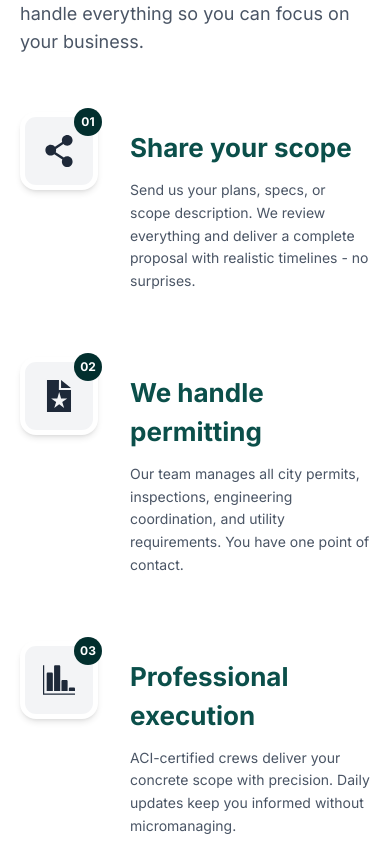
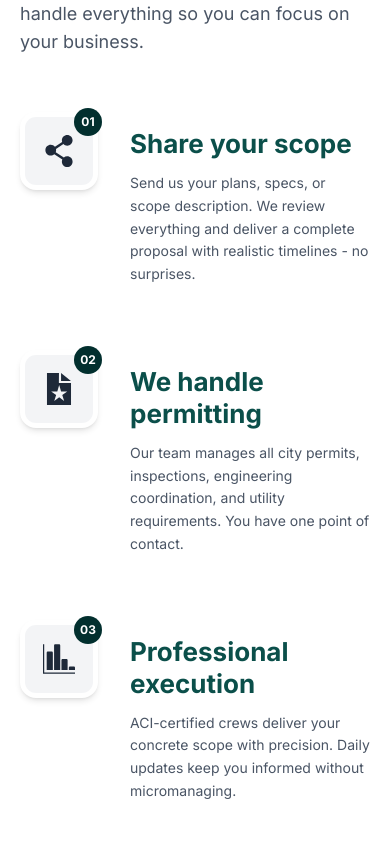
Before and after one commit to fahimurReza/site-template-gmbkingdom, a Next.js app: page / in a window 390 px wide. Shown: the part 6360-7204 px from the top of the page. Built offline with nearby package versions, Linux system fonts and the light colour scheme.

Commit message:
(ui): responsive-Methodology-02

```diff
--- a/app/(home)/components/methodology/MethodologyCard.tsx
+++ b/app/(home)/components/methodology/MethodologyCard.tsx
@@ -44,7 +44,7 @@ const MethodologyCard = ({ step, className }: MethodologyCardProps) => {
 
         <div className="flex-1 pt-4">
           <p
-            className={`text-[26px] font-bold text-brand-teal-light transition-colors
+            className={`text-[26px] font-bold text-brand-teal-light leading-8 transition-colors
             duration-300 group-hover:text-brand-orange`}
           >
             {title}
```
